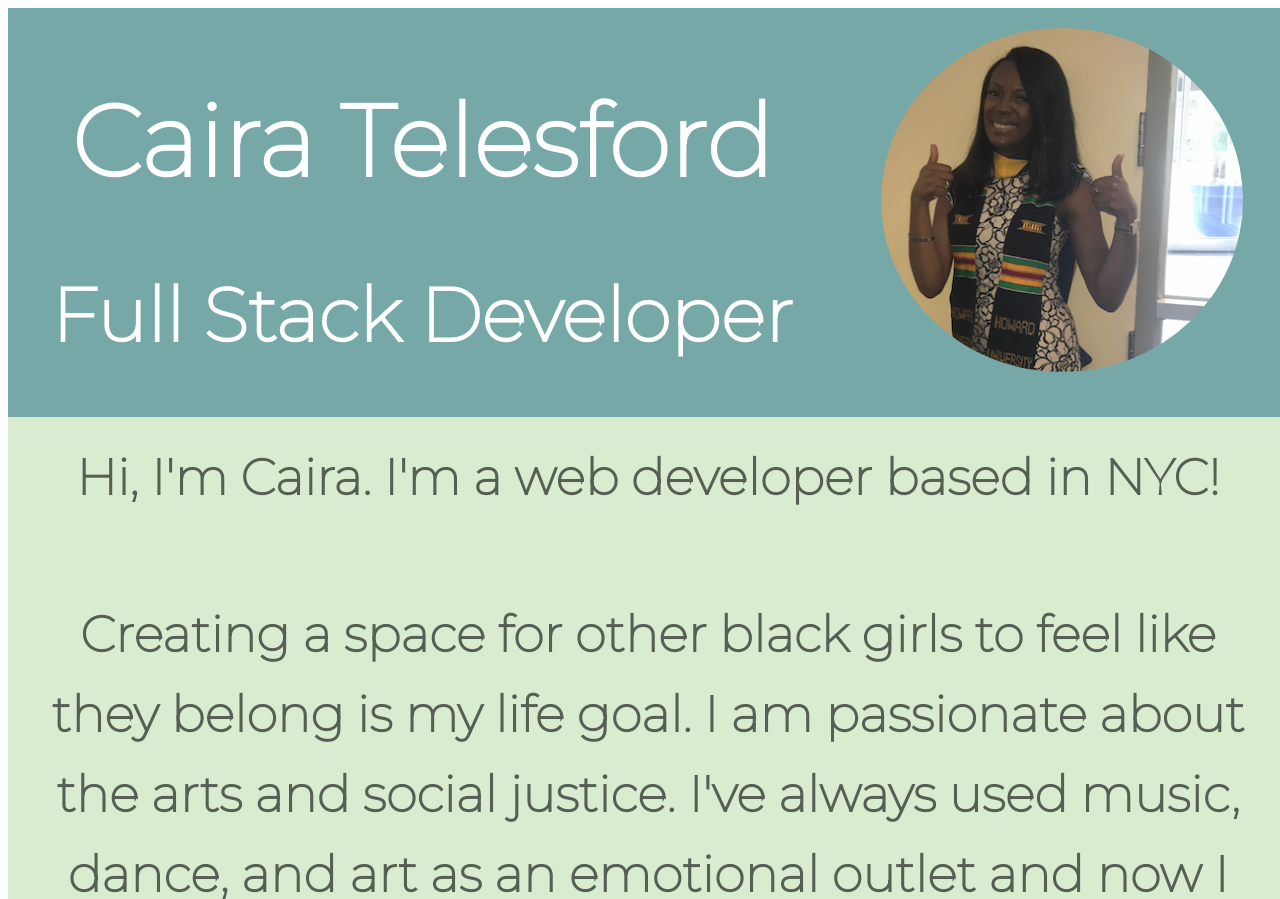
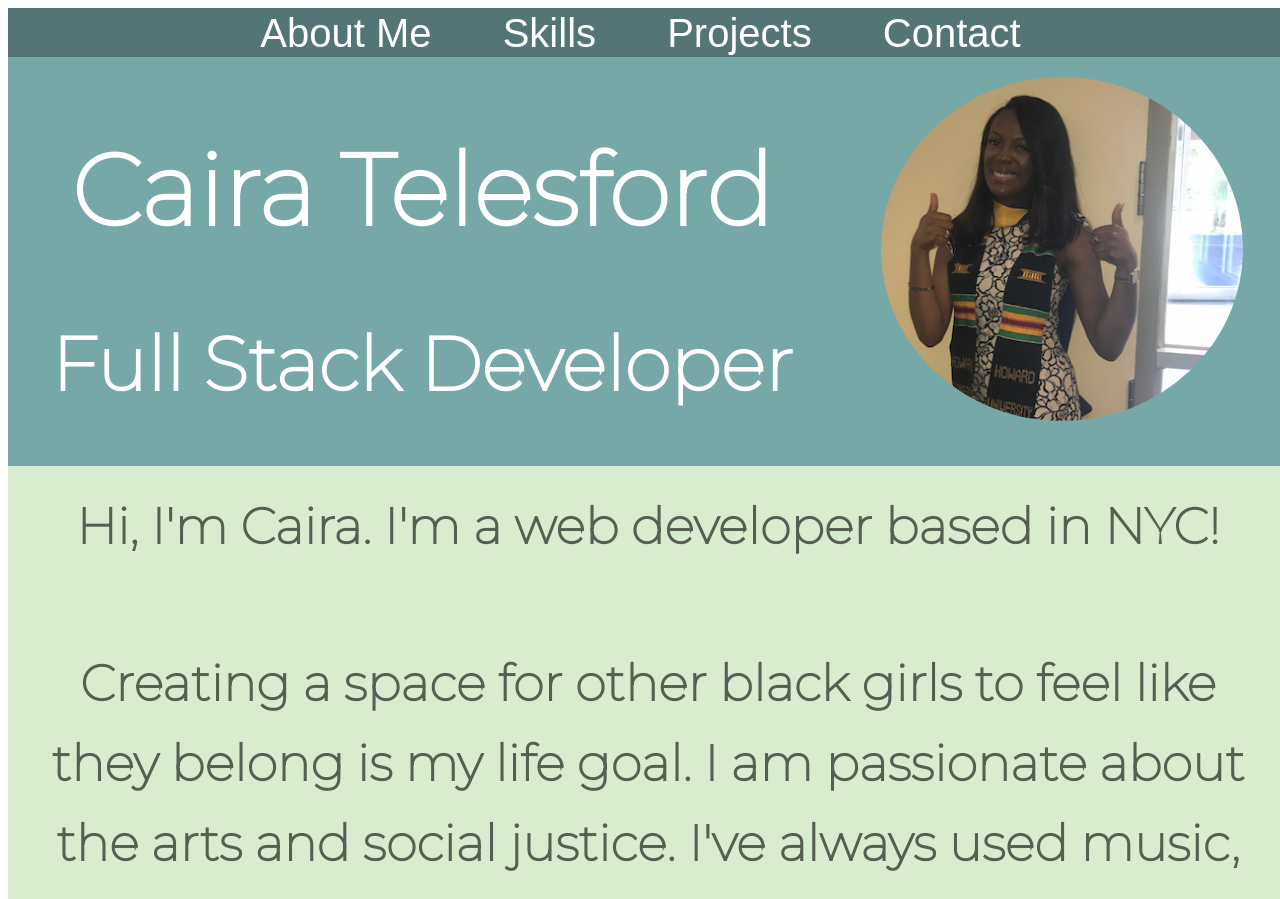
Before and after one commit to cairait/project_1_portfolio, a plain HTML site: page index.html in a window 1280 px wide. Shown: the top 899 px of the page. Drawn offline with nearby package versions, Linux system fonts and the light colour scheme; no server answers.

Commit message:
last commit

```diff
--- a/style.css
+++ b/style.css
@@ -368,6 +368,10 @@ form .submit:hover{
         display: none;
     }
 
+    div#nav {
+        display: block;
+    }
+
     .name {
         grid-column: 1;
          position: relative;
```
